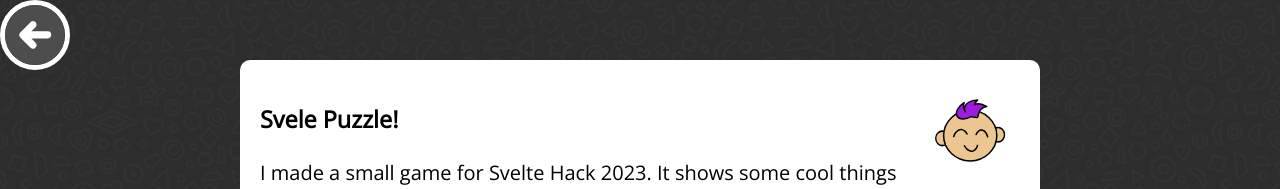
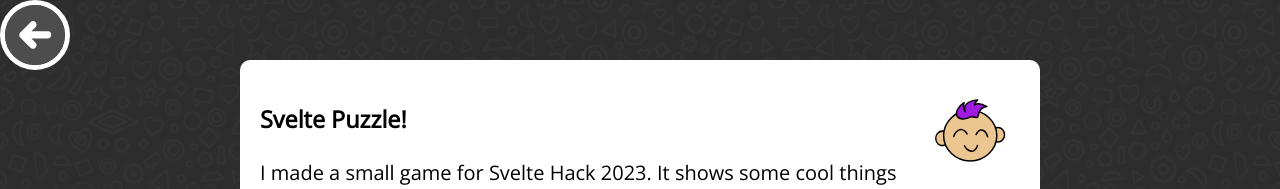
Before and after one commit to bersling/sveltepuzzle, a SvelteKit app in the folder client/: page /about in a window 1280 px wide. Shown: the top 189 px of the page. Built offline with nearby package versions, Linux system fonts and the light colour scheme.

Commit message:
fix typo

```diff
--- a/client/src/routes/about/+page.svelte
+++ b/client/src/routes/about/+page.svelte
@@ -42,7 +42,7 @@
 			<div class="main-section-wrapper">
 				<div class="section main-section">
 					<img src="/toddlers/toddler.svg" class="icon" />
-					<h3>Svele Puzzle!</h3>
+					<h3>Svelte Puzzle!</h3>
 					<p>
 						I made a small game for Svelte Hack 2023. It shows some cool things you can do with
 						svelte.
```
